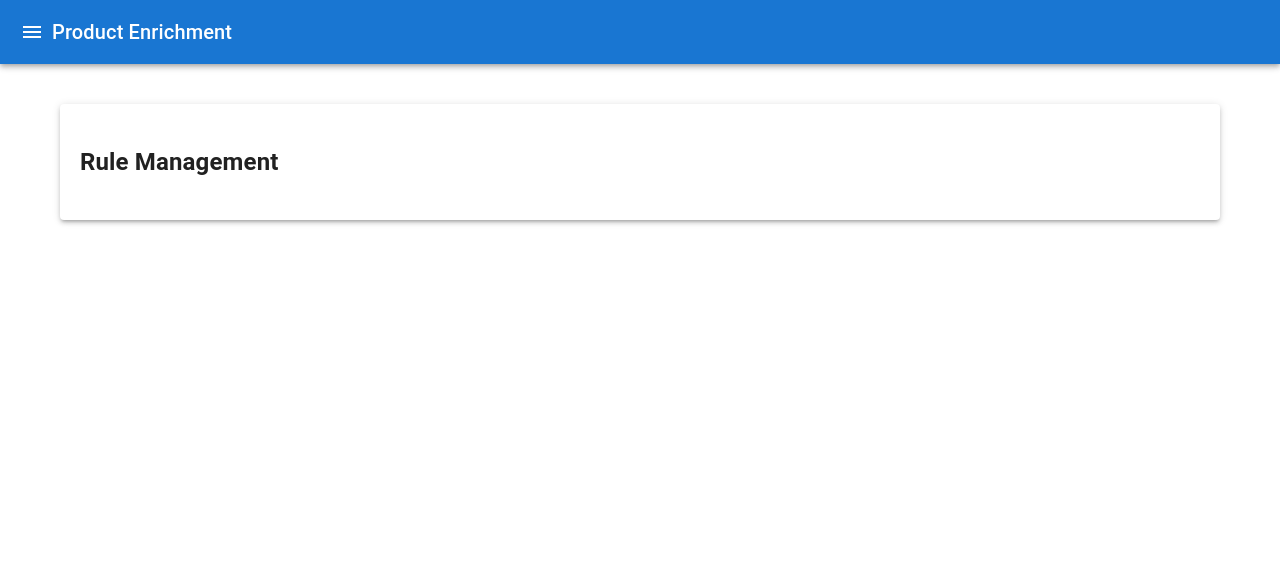
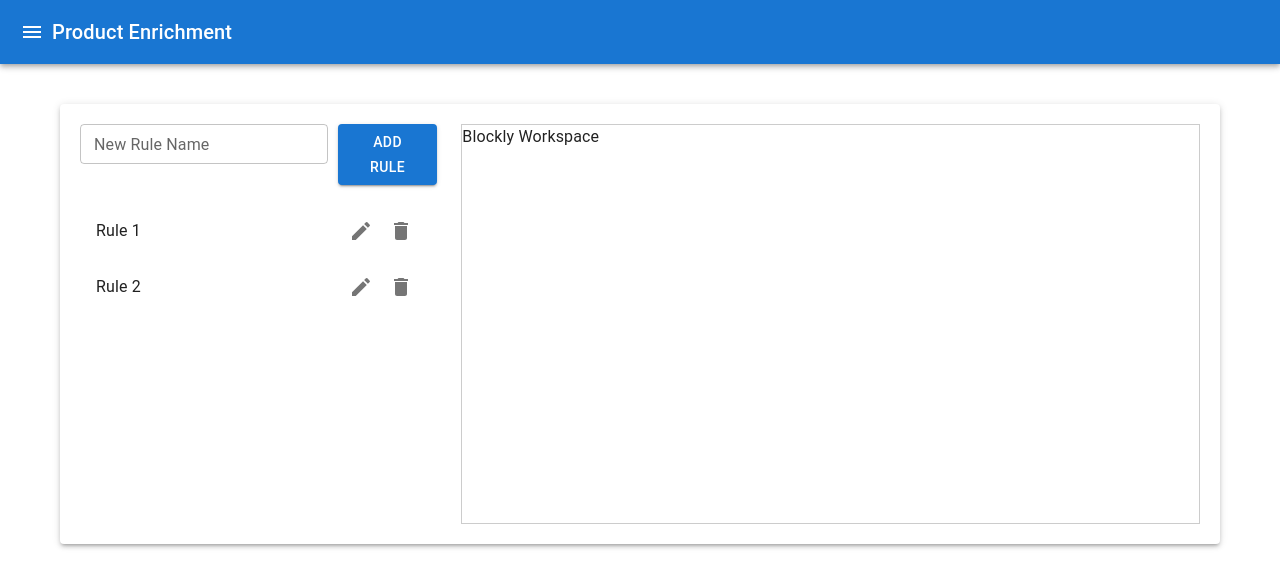
Before and after one commit to hangarter/enrichment-frontend, a React (Create React App) app in the folder pe-frontend/: page / in a window 1280 px wide. Shown: the top 588 px of the page. Built offline with nearby package versions, Linux system fonts and the light colour scheme.

Commit message:
Rule management page (rules list)

```diff
--- a/pe-frontend/src/components/RuleManagement.tsx
+++ b/pe-frontend/src/components/RuleManagement.tsx
@@ -1,13 +1,115 @@
-// For example, RuleManagement.tsx
 import React from "react";
+import Grid from "@mui/material/Grid";
+import List from "@mui/material/List";
+import ListItem from "@mui/material/ListItem";
+import ListItemText from "@mui/material/ListItemText";
+import TextField from "@mui/material/TextField";
+import Button from "@mui/material/Button";
+import IconButton from "@mui/material/IconButton";
+import DeleteIcon from "@mui/icons-material/Delete";
+import EditIcon from "@mui/icons-material/Edit";
+import CheckIcon from "@mui/icons-material/Check";
 
-const RuleManagement: React.FC = () => {
+const mockRules = [
+  { id: 1, name: "Rule 1" },
+  { id: 2, name: "Rule 2" },
+  // ... other mock rules
+];
+
+function RuleManagement() {
+  const [rules, setRules] = React.useState(mockRules);
+  const [newRuleName, setNewRuleName] = React.useState("");
+  const [editingRuleId, setEditingRuleId] = React.useState<number | null>(null);
+  const [tempRuleName, setTempRuleName] = React.useState("");
+
+  const handleAddRule = () => {
+    setRules([...rules, { id: Date.now(), name: newRuleName }]);
+    setNewRuleName("");
+  };
+
+  const handleDeleteRule = (ruleId: number) => {
+    setRules(rules.filter((rule) => rule.id !== ruleId));
+  };
+
+  const handleEditRule = (ruleId: number, newName: string) => {
+    setRules(
+      rules.map((rule) =>
+        rule.id === ruleId ? { ...rule, name: newName } : rule
+      )
+    );
+  };
+
+  const startEditRule = (ruleId: number, ruleName: string) => {
+    setEditingRuleId(ruleId);
+    setTempRuleName(ruleName);
+  };
+
+  const confirmEditRule = () => {
+    if (editingRuleId) {
+      handleEditRule(editingRuleId, tempRuleName);
+      setEditingRuleId(null);
+      setTempRuleName("");
+    }
+  };
+
   return (
-    <div>
-      <h2>Rule Management</h2>
-      {/* Your component content here */}
-    </div>
+    <Grid container spacing={3}>
+      {/* Left Column: List of Rules */}
+      <Grid item xs={12} md={4}>
+        <div style={{ display: "flex", marginBottom: "10px" }}>
+          <TextField
+            label="New Rule Name"
+            variant="outlined"
+            size="small"
+            value={newRuleName}
+            onChange={(e) => setNewRuleName(e.target.value)}
+          />
+          <Button
+            variant="contained"
+            color="primary"
+            onClick={handleAddRule}
+            style={{ marginLeft: "10px" }}
+          >
+            Add Rule
+          </Button>
+        </div>
+        <List>
+          {rules.map((rule) => (
+            <ListItem key={rule.id}>
+              {editingRuleId === rule.id ? (
+                <>
+                  <TextField
+                    value={tempRuleName}
+                    onChange={(e) => setTempRuleName(e.target.value)}
+                  />
+                  <IconButton onClick={confirmEditRule}>
+                    <CheckIcon />
+                  </IconButton>
+                </>
+              ) : (
+                <>
+                  <ListItemText primary={rule.name} />
+                  <IconButton onClick={() => startEditRule(rule.id, rule.name)}>
+                    <EditIcon />
+                  </IconButton>
+                </>
+              )}
+              <IconButton onClick={() => handleDeleteRule(rule.id)}>
+                <DeleteIcon />
+              </IconButton>
+            </ListItem>
+          ))}
+        </List>
+      </Grid>
+
+      {/* Right Column: Blockly Workspace */}
+      <Grid item xs={12} md={8}>
+        <div style={{ border: "1px solid #ccc", minHeight: "400px" }}>
+          Blockly Workspace
+        </div>
+      </Grid>
+    </Grid>
   );
-};
+}
 
 export default RuleManagement;
```
